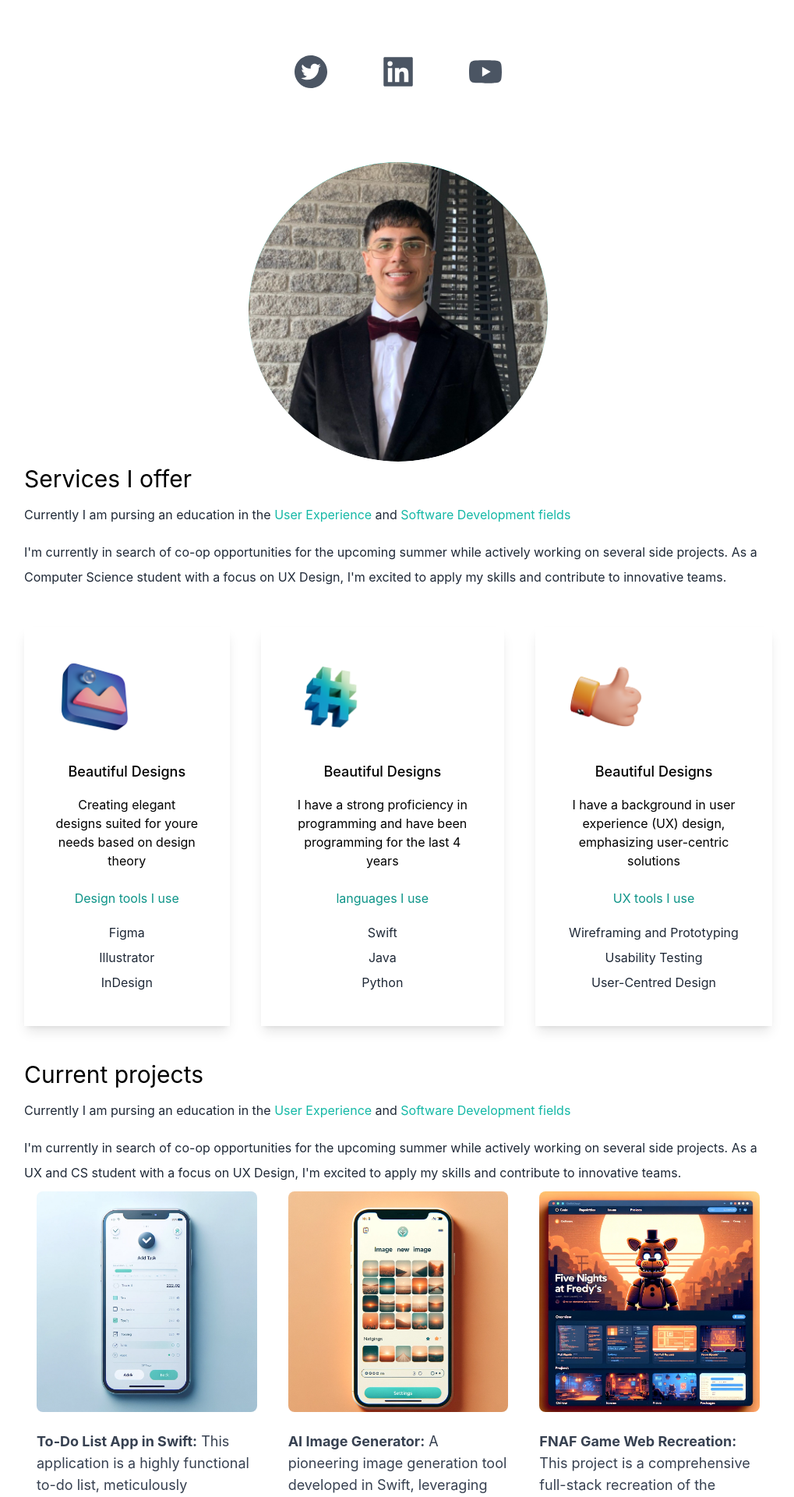
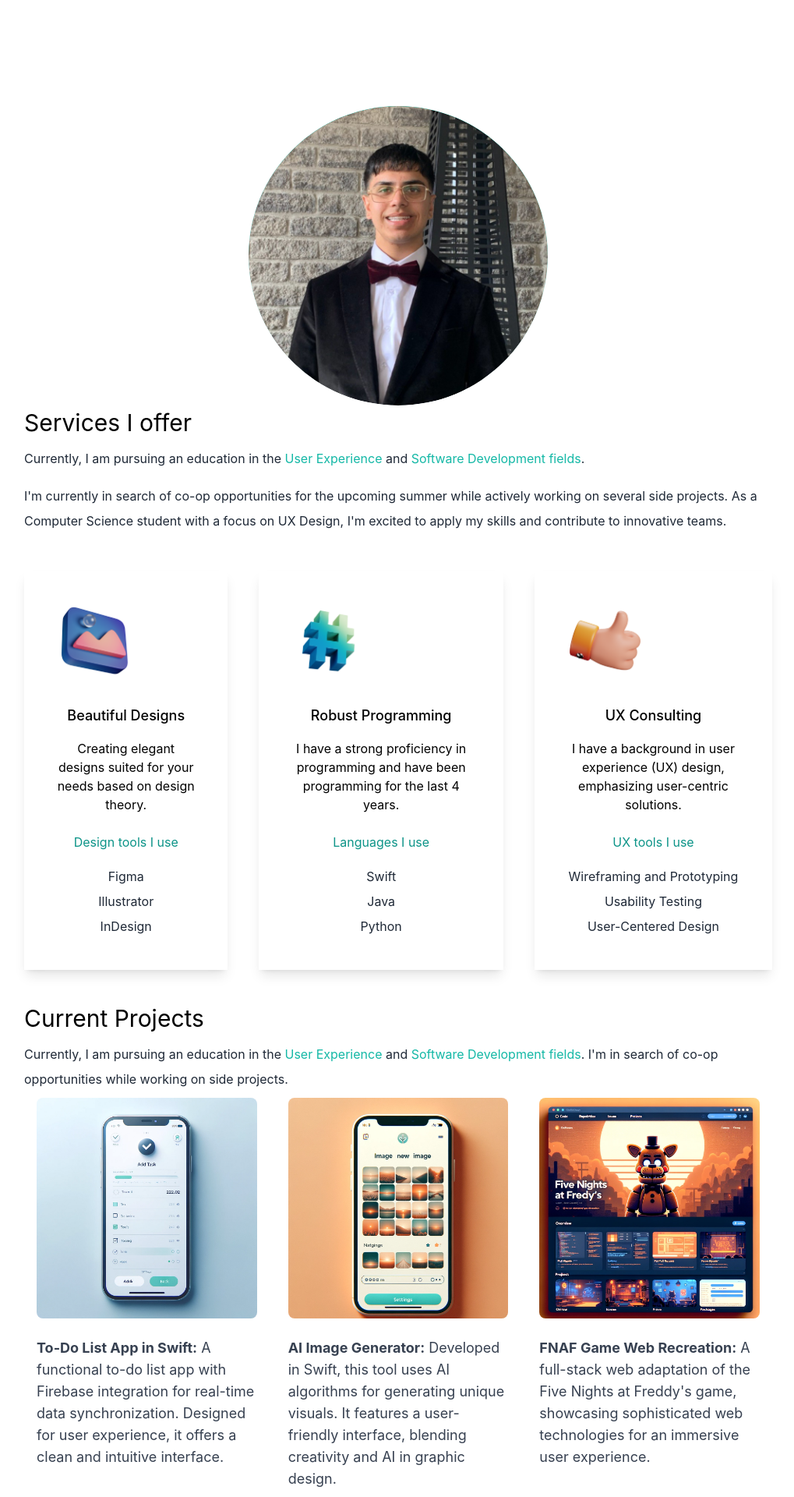
Before and after one commit to fahad9786/Fahadsportfolio, a Next.js app: page / in a window 1280 px wide. Shown: the part 460-2380 px from the top of the page at 78% size, without its empty margins (129-1148 px from the left). Built offline with nearby package versions, Linux system fonts and the light colour scheme.

Commit message:
new commit

```diff
--- a/pages/index.js
+++ b/pages/index.js
@@ -1,6 +1,6 @@
 import Head from "next/head";
-import {BsFillMoonStarsFill} from 'react-icons/bs'
-import {AiFillTwitterCircle, AiFillLinkedin, AiFillYoutube} from 'react-icons/ai'
+import { BsFillMoonStarsFill } from 'react-icons/bs';
+import { AiFillTwitterCircle, AiFillLinkedin, AiFillYoutube } from 'react-icons/ai';
 import Image from "next/image";
 import fahad from '../public/avatars.png';
 import design from '../public/design.png';
@@ -9,65 +9,64 @@
 import web1 from '../public/web1.png';
 import web2 from '../public/web2.png';
 import web3 from '../public/web3.png';
-import {useState} from "react";
+import { useState } from "react";
+
+// ...previous imports...
 
 export default function Home() {
   const [darkMode, setDarkMode] = useState(false);
 
   return (
-    <div className={darkMode ? "dark": ""}>
+    <div className={darkMode ? "dark" : ""}>
       <Head>
         <title>Fahad Sheikh Portfolio</title>
         <meta name="description" content="Generated by create next app" />
         <link rel="icon" href="/favicon.ico" />
       </Head>
-      <main className="bg-white px-10 md:px-20 lg:px-40 dark:bg-gray-900" >
+      <main className="bg-white px-10 md:px-20 lg:px-40 dark:bg-gray-900">
         <section className="min-h-screen">
           <nav className="py-10 mb-12 flex justify-between">
-            <h1  className="text-xl font-burtons dark:text-white">DevelopedByFahad</h1>
+            <h1 className="text-xl font-burtons dark:text-white">DevelopedByFahad</h1>
             <ul className="flex items-center">
               <li>
-                <BsFillMoonStarsFill onClick={() => setDarkMode(!darkMode)}className="cursor-pointe text-2xl dark:text-white"> </BsFillMoonStarsFill>
+                <BsFillMoonStarsFill onClick={() => setDarkMode(!darkMode)} className="cursor-pointer text-2xl dark:text-white" />
               </li>
-              <li><a className="bg-gradient-to-r from-cyan-500 to-teal-500 text-white px-4 py-2 rounded-md ml-8" href="https://www.linkedin.com/in/fahad-sheikh-a61a18273/">LinkedIn</a></li>
-
+              <li>
+                <a className="bg-gradient-to-r from-cyan-500 to-teal-500 text-white px-4 py-2 rounded-md ml-8" href="https://www.linkedin.com/in/fahad-sheikh-a61a18273/">LinkedIn</a>
+              </li>
             </ul>
           </nav>
+          {/* ...rest of the section... */}
+          <section>
           <div className="text-center p-10">
             <h2 className="text-5xl py-2 text-teal-600 font-medium md:text-6xl">Fahad Sheikh</h2>
             <h3 className="text-2xl py-2 md:text-3xl dark:text-gray-400">Developer and designer</h3>
-            <p className="text-md py-5 leading-6 text-gray-800 md:text-xl max-w-m mx-auto dark:text-white">I'm Fahad Sheikh, a Computer Science student with a UX Design focus. Skilled in Java, Python, and Swift, I specialize in both iOS and web development. My portfolio features user-centric applications and web solutions, highlighting my passion for merging technical development with UX principles.</p>
-
+            <p className="text-md py-5 leading-6 text-gray-800 md:text-xl max-w-m mx-auto dark:text-white">
+              I&apos;m Fahad Sheikh, a Computer Science student with a UX Design focus. Skilled in Java, Python, and Swift, I specialize in both iOS and web development. My portfolio features user-centric applications and web solutions, highlighting my passion for merging technical development with UX principles.
+            </p>
           </div>
-
-          <div className="text-5xl flex justify-center gap-16 py-3 text-gray-600">
-            <AiFillTwitterCircle />
-            <AiFillLinkedin />
-            <AiFillYoutube/>
-
+          <div className="relative mx-auto bg-gradient-to-b from-teal-500 rounded-full w-80 h-80 mt-20 overflow-hidden md:h-96 md:w-96">
+            <Image src={fahad} alt="Fahad Sheikh" className="rounded-full" layout="fill" objectFit="cover" />
           </div>
-          <div className="relative mx-auto bg-gradient-to-b from-teal-500 rounded-full w-80 h-80 mt-20 overflow-hidden md:h-96 md:w-96" >
-            <Image src={fahad}  className="rounded-full" layout = "fill" objectFit="cover" />
-          </div>
-
         </section>
 
         <section>
         <div>
-            <h3 className="text-3xl py-1">  Services I offer</h3>
-            <p className="text-md py-2 leading-8 text-gray-800 dark:text-white" >Currently I am pursing an education in the
-            <span className="text-teal-500"> User Experience</span> and <span className="text-teal-500">Software Development fields</span>
+          <h3 className="text-3xl py-1">Services I offer</h3>
+          <p className="text-md py-2 leading-8 text-gray-800 dark:text-white">
+            Currently, I am pursuing an education in the <span className="text-teal-500">User Experience</span> and <span className="text-teal-500">Software Development fields</span>.
           </p>
-            <p className="text-md py-2 leading-8 text-gray-800 dark:text-white">  I'm currently in search of co-op opportunities for the upcoming summer while actively working on several side projects. As a Computer Science student with a focus on UX Design, I'm excited to apply my skills and contribute to innovative teams.</p>
+          <p className="text-md py-2 leading-8 text-gray-800 dark:text-white">
+            I&apos;m currently in search of co-op opportunities for the upcoming summer while actively working on several side projects. As a Computer Science student with a focus on UX Design, I&apos;m excited to apply my skills and contribute to innovative teams.
+          </p>
         </div>
 
         <div className="lg:flex gap-10">
           <div className="text-center shadow-lg p-10 rounded-xxl my-10 dark:bg-white">
-              <Image src={design}  width = {100} height= {100} />
-              <h3 className= "text-lg font-medium pt-8 pb-2">Beautiful Designs</h3>
+            <Image src={design} alt="Design Icon" width={100} height={100} />
+            <h3 className="text-lg font-medium pt-8 pb-2">Beautiful Designs</h3>
             <p className="py-2">
-
-                Creating elegant designs suited for youre needs based on design theory
+              Creating elegant designs suited for your needs based on design theory.
             </p>
             <h4 className="py-4 text-teal-600">Design tools I use</h4>
             <p className="text-gray-800 py-1">Figma</p>
@@ -75,71 +74,79 @@
             <p className="text-gray-800 py-1">InDesign</p>
           </div>
 
-
           <div className="text-center shadow-lg p-10 rounded-xxl my-10 dark:bg-white">
-              <Image src={code}  width = {100} height= {100} />
-              <h3 className= "text-lg font-medium pt-8 pb-2">Beautiful Designs</h3>
+            <Image src={code} alt="Code Icon" width={100} height={100} />
+            <h3 className="text-lg font-medium pt-8 pb-2">Robust Programming</h3>
             <p className="py-2">
-
-              I have a strong proficiency in programming and have been programming for the last 4 years</p>
-              <h4 className="py-4 text-teal-600">languages I use</h4>
+              I have a strong proficiency in programming and have been programming for the last 4 years.
+            </p>
+            <h4 className="py-4 text-teal-600">Languages I use</h4>
             <p className="text-gray-800 py-1">Swift</p>
             <p className="text-gray-800 py-1">Java</p>
             <p className="text-gray-800 py-1">Python</p>
           </div>
 
-
           <div className="text-center shadow-lg p-10 rounded-xxl my-10 dark:bg-white">
-              <Image src={consulting}  width = {100} height= {100} />
-              <h3 className= "text-lg font-medium pt-8 pb-2">Beautiful Designs</h3>
+            <Image src={consulting} alt="Consulting Icon" width={100} height={100} />
+            <h3 className="text-lg font-medium pt-8 pb-2">UX Consulting</h3>
             <p className="py-2">
-
-              I have a background in user experience (UX) design, emphasizing user-centric solutions
+              I have a background in user experience (UX) design, emphasizing user-centric solutions.
             </p>
             <h4 className="py-4 text-teal-600">UX tools I use</h4>
             <p className="text-gray-800 py-1">Wireframing and Prototyping</p>
             <p className="text-gray-800 py-1">Usability Testing</p>
-              <p className="text-gray-800 py-1">User-Centred Design</p>
+            <p className="text-gray-800 py-1">User-Centered Design</p>
           </div>
-
         </div>
       </section>
+
+
       <section>
       <div>
-          <h3 className="text-3xl py-1 dark:text-white"> Current projects</h3>
-          <p className="text-md py-2 leading-8 text-gray-800 dark:text-white" >Currently I am pursing an education in the
-            <span className="text-teal-500 dark:text-teal-200"> User Experience</span> and <span className="text-teal-500">Software Development fields</span>
+        <h3 className="text-3xl py-1 dark:text-white">Current Projects</h3>
+        <p className="text-md py-2 leading-8 text-gray-800 dark:text-white">
+          Currently, I am pursuing an education in the <span className="text-teal-500 dark:text-teal-200">User Experience</span> and <span className="text-teal-500">Software Development fields</span>. I&apos;m in search of co-op opportunities while working on side projects.
         </p>
-            <p className="text-md py-2 leading-8 text-gray-800 dark:text-white">  I'm currently in search of co-op opportunities for the upcoming summer while actively working on several side projects. As a UX and CS student with a focus on UX Design, I'm excited to apply my skills and contribute to innovative teams.</p>
       </div>
 
       <div className="container mx-auto px-4">
-
-
         <div className="flex flex-col lg:flex-row gap-10">
           <div className="flex-1">
-      <Image src={web1} className="rounded-lg object-cover w-full h-auto" />
+            <Image src={web1} alt="To-Do List App in Swift" className="rounded-lg object-cover w-full h-auto" />
             <p className="mt-6 text-lg text-gray-700 dark:text-white">
-        <strong>To-Do List App in Swift:</strong> This application is a highly functional to-do list, meticulously developed in Swift. It features seamless integration with Firebase, providing robust backend support for real-time data synchronization and efficient task management. The app's design is centered around user experience, offering a clean and intuitive interface for effortless daily task organization.
+              <strong>To-Do List App in Swift:</strong> A functional to-do list app with Firebase integration for real-time data synchronization. Designed for user experience, it offers a clean and intuitive interface.
             </p>
           </div>
+
           <div className="flex-1">
-      <Image src={web2} className="rounded-lg object-cover w-full h-auto" />
+            <Image src={web2} alt="AI Image Generator" className="rounded-lg object-cover w-full h-auto" />
             <p className="mt-6 text-lg text-gray-700 dark:text-white">
-        <strong>AI Image Generator:</strong> A pioneering image generation tool developed in Swift, leveraging advanced AI algorithms to produce unique and captivating visuals. The app stands out for its user-friendly interface, allowing users to create extraordinary images effortlessly. It highlights the intersection of creativity and artificial intelligence in graphic design.
+              <strong>AI Image Generator:</strong> Developed in Swift, this tool uses AI algorithms for generating unique visuals. It features a user-friendly interface, blending creativity and AI in graphic design.
             </p>
           </div>
+
           <div className="flex-1">
-      <Image src={web3} className="rounded-lg object-cover w-full h-auto" />
+            <Image src={web3} alt="FNAF Game Web Recreation" className="rounded-lg object-cover w-full h-auto" />
             <p className="mt-6 text-lg text-gray-700 dark:text-white">
-        <strong>FNAF Game Web Recreation:</strong> This project is a comprehensive full-stack recreation of the renowned Five Nights at Freddy's game, specifically tailored for web platforms. It demonstrates a sophisticated use of web technologies to replicate the game's immersive experience, blending the original's captivating narrative with modern web development techniques for a seamless user experience.
+              <strong>FNAF Game Web Recreation:</strong> A full-stack web adaptation of the Five Nights at Freddy's game, showcasing sophisticated web technologies for an immersive user experience.
               </p>
             </div>
           </div>
         </div>
+      </section>
+
+
+
+
 
 
         </section>
+        {/* ...other sections... */}
+
+
+
+
+
 
       </main>
     </div>
```
Lines whose indentation alone changed are shown as unchanged.
